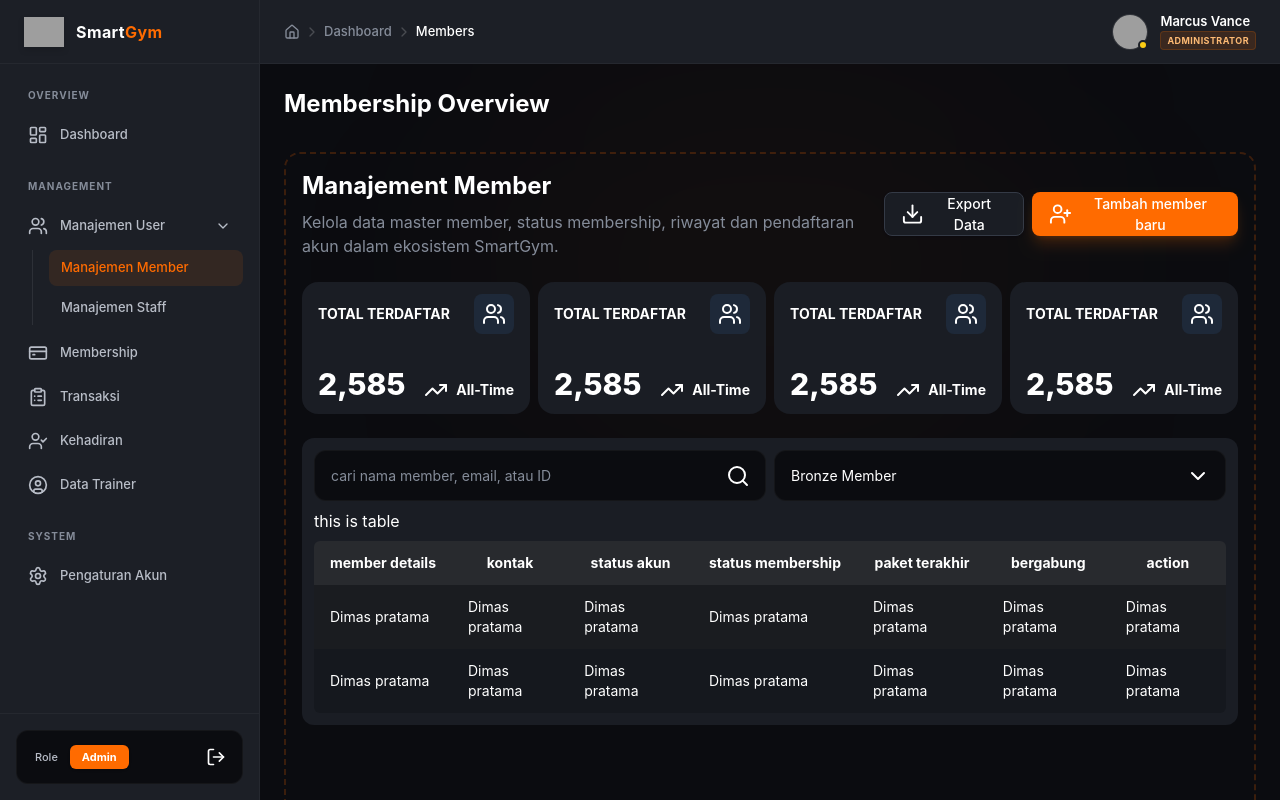
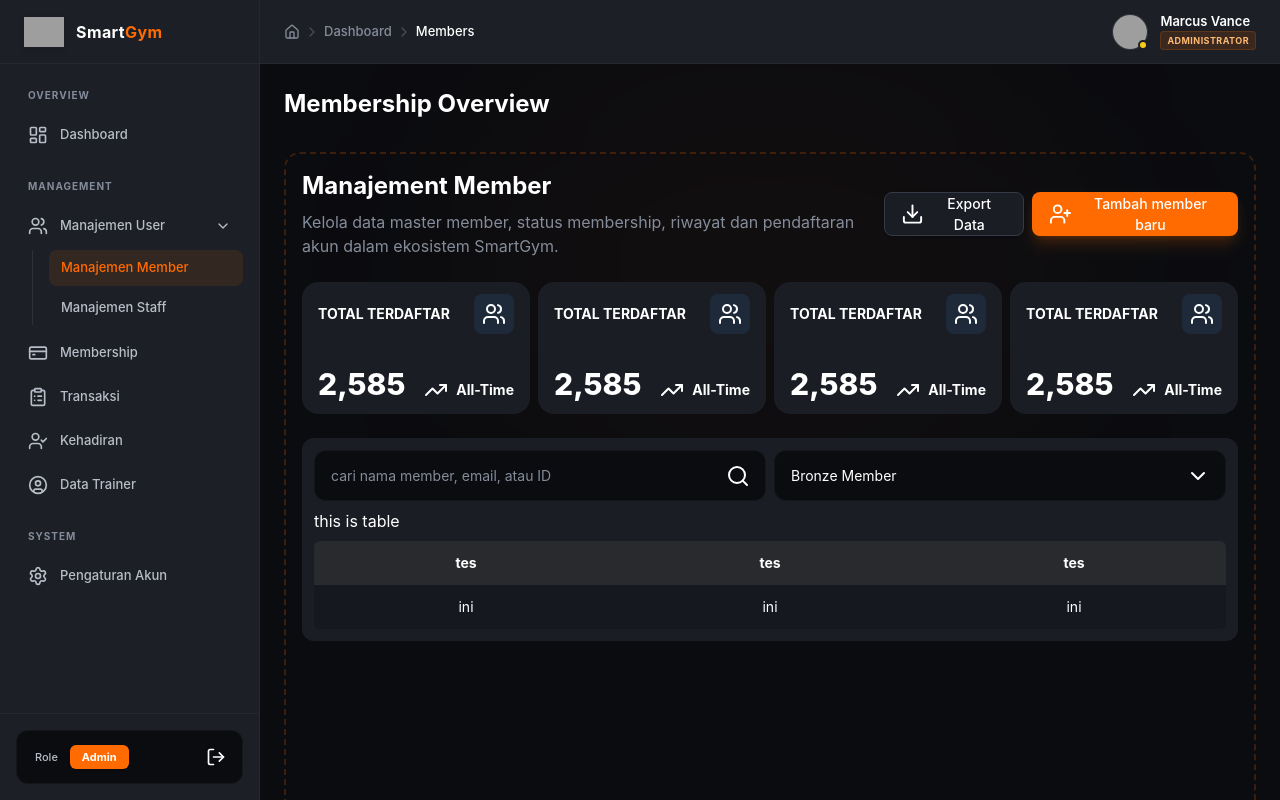
Before and after one commit to rizqul/smartgym-frontend, a React (Vite) app: page /dashboard/members in a window 1280 px wide. Built offline with nearby package versions, Linux system fonts and the light colour scheme; grey boxes are pictures that could not be loaded.

Commit message:
[FEATURE] table, thead, tbody, tr, td, th reusable components

```diff
--- a/src/app/dashboard/members/Members.tsx
+++ b/src/app/dashboard/members/Members.tsx
@@ -3,6 +3,11 @@ import { Button } from "../../../components/ui/Button"
 import { CardStats } from "../../../components/ui/CardStats"
 import { Input } from "../../../components/ui/Input"
 import { Select } from "../../../components/ui/Select"
+import Table from "../../../components/ui/Table"
+import TableHead from "../../../components/ui/TableHead"
+import TableTR from "../../../components/ui/TableTR"
+import TableTH from "../../../components/ui/TableTH"
+import TableTD from "../../../components/ui/TableTD"
 
 export default function ManageMembers() {
   return (
@@ -91,42 +96,27 @@ export default function ManageMembers() {
           </div>
 
           <p>this is table</p>
-          <div className="mx-auto w-full overflow-x-auto rounded-md">
-            <table className="w-full">
-              <thead className="text-center text-sm whitespace-nowrap">
-                <tr className="bg-[#282A2E]">
-                  <th className="px-4 py-3">member details</th>
-                  <th className="px-4 py-3">kontak</th>
-                  <th className="px-4 py-3">status akun</th>
-                  <th className="px-4 py-3">status membership</th>
-                  <th className="px-4 py-3">paket terakhir</th>
-                  <th className="px-4 py-3">bergabung</th>
-                  <th className="px-4 py-3">action</th>
-                </tr>
-              </thead>
-
-              <tbody className="text-left text-sm">
-                <tr className="bg-[#1A1C20]">
-                  <td className="px-4 py-3">Dimas pratama</td>
-                  <td className="px-4 py-3">Dimas pratama</td>
-                  <td className="px-4 py-3">Dimas pratama</td>
-                  <td className="px-4 py-3">Dimas pratama</td>
-                  <td className="px-4 py-3">Dimas pratama</td>
-                  <td className="px-4 py-3">Dimas pratama</td>
-                  <td className="px-4 py-3">Dimas pratama</td>
-                </tr>
-                <tr className="bg-[#0C0E12]/30">
-                  <td className="px-4 py-3">Dimas pratama</td>
-                  <td className="px-4 py-3">Dimas pratama</td>
-                  <td className="px-4 py-3">Dimas pratama</td>
-                  <td className="px-4 py-3">Dimas pratama</td>
-                  <td className="px-4 py-3">Dimas pratama</td>
-                  <td className="px-4 py-3">Dimas pratama</td>
-                  <td className="px-4 py-3">Dimas pratama</td>
-                </tr>
-              </tbody>
-            </table>
-          </div>
+          <Table>
+            <TableHead>
+              <TableTR
+                isEven={2 % 2 == 0}
+                isHeader={true}
+              >
+                <TableTH>tes</TableTH>
+                <TableTH>
+                  <span>tes</span>
+                </TableTH>
+                <TableTH>
+                  <span>tes</span>
+                </TableTH>
+              </TableTR>
+              <TableTR isEven={3 % 2 == 0}>
+                <TableTD>ini</TableTD>
+                <TableTD>ini</TableTD>
+                <TableTD>ini</TableTD>
+              </TableTR>
+            </TableHead>
+          </Table>
         </div>
       </div>
     </div>
--- /dev/null
+++ b/src/components/ui/Table.tsx
@@ -0,0 +1,13 @@
+import { type ReactNode } from "react"
+
+export interface TableProps {
+  children: ReactNode
+}
+
+export default function Table({ children }: TableProps) {
+  return (
+    <div className="mx-auto w-full overflow-x-auto rounded-md">
+      <table className="w-full">{children}</table>
+    </div>
+  )
+}
--- /dev/null
+++ b/src/components/ui/TableBody.tsx
@@ -0,0 +1,9 @@
+import { type ReactNode } from "react"
+
+export interface TableBody {
+  children: ReactNode
+}
+
+export default function TableBody({ children }: TableBody) {
+  return <td className="text-left text-sm">{children}</td>
+}
--- /dev/null
+++ b/src/components/ui/TableHead.tsx
@@ -0,0 +1,9 @@
+import { type ReactNode } from "react"
+
+export interface TableHeadProps {
+  children: ReactNode
+}
+
+export default function TableHead({ children }: TableHeadProps) {
+  return <thead className="text-center text-sm whitespace-nowrap">{children}</thead>
+}
--- /dev/null
+++ b/src/components/ui/TableTD.tsx
@@ -0,0 +1,9 @@
+import { type ReactNode } from "react"
+
+export interface TableTDProps {
+  children: ReactNode
+}
+
+export default function TableTD({ children }: TableTDProps) {
+  return <td className="px-4 py-3">{children}</td>
+}
--- /dev/null
+++ b/src/components/ui/TableTH.tsx
@@ -0,0 +1,9 @@
+import { type ReactNode } from "react"
+
+export interface TableTHProps {
+  children: ReactNode
+}
+
+export default function TableTH({ children }: TableTHProps) {
+  return <th className="px-4 py-3">{children}</th>
+}
--- /dev/null
+++ b/src/components/ui/TableTR.tsx
@@ -0,0 +1,15 @@
+import { type ReactNode } from "react"
+
+export interface TableTRProps {
+  isEven: boolean
+  isHeader?: boolean
+  children: ReactNode
+}
+
+export default function TableTR({ children, isEven, isHeader = false }: TableTRProps) {
+  return isHeader ? (
+    <tr className="bg-[#282a2e]">{children}</tr>
+  ) : (
+    <tr style={{ backgroundColor: isEven ? "#1A1C20" : "rgba(12, 14, 18, 0.3)" }}>{children}</tr>
+  )
+}
```
